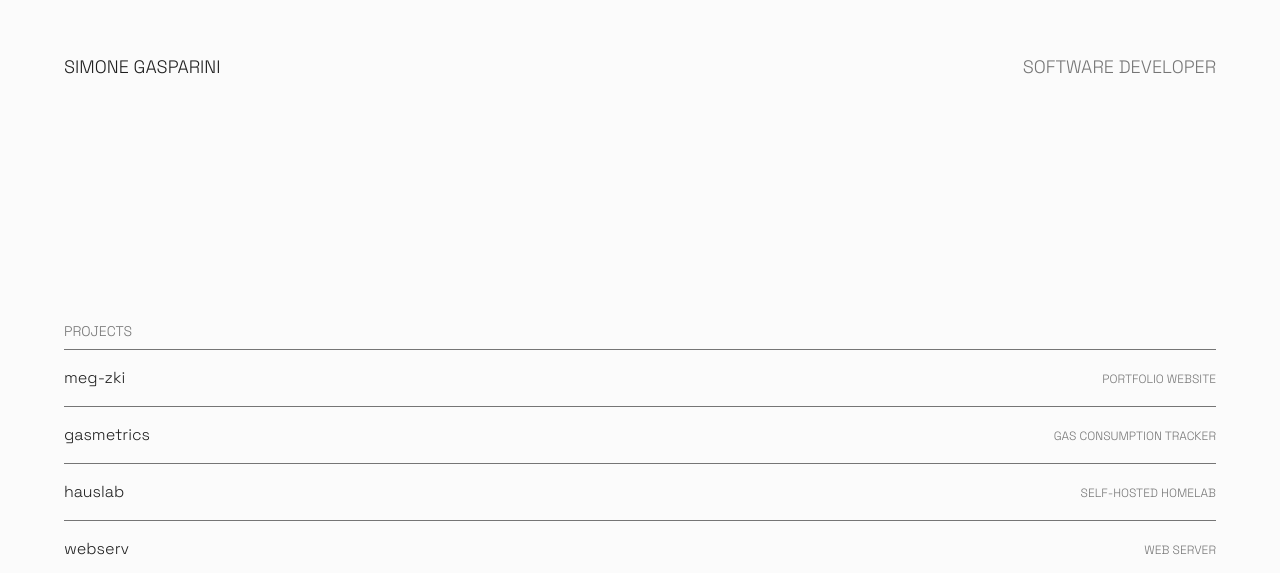
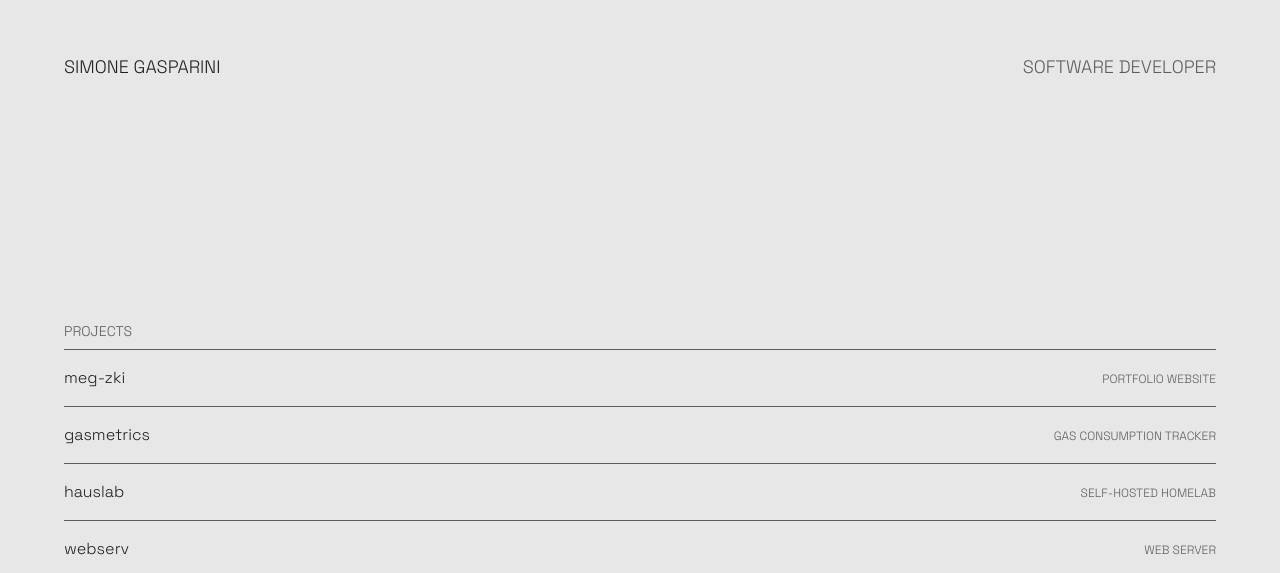
Before and after one commit to s-gas/portfolio, a React (Vite) app: page / in a window 1280 px wide. Shown: the part 227-800 px from the top of the page. Built offline with nearby package versions, Linux system fonts and the light colour scheme.

Commit message:
Fix contrast between secondary and background

```diff
--- a/src/App.tsx
+++ b/src/App.tsx
@@ -5,7 +5,7 @@ import Stack from "./components/Stack"
 
 function App() {
   return (
-    <div className="flex flex-col mx-8 sm:mx-16 my-10">
+    <div className="flex flex-col px-8 sm:px-16 py-10">
       <Hero />
       <Projects />
       <Stack />
--- a/src/index.css
+++ b/src/index.css
@@ -7,12 +7,12 @@
 }
 
 @theme {
-  --color-primary: #1e1e1e;
-  --color-secondary: #757575;
-  --color-bg: #FBFBFB;
+    --color-primary: #1e1e1e;
+    --color-secondary: #5C5C5C;
+    --color-bg: #E7E7E7;
 }
 
-body {
+:root {
     font-family: 'Space Grotesque', sans-serif;
     font-weight: 300;
     color: var(--color-primary);
```
